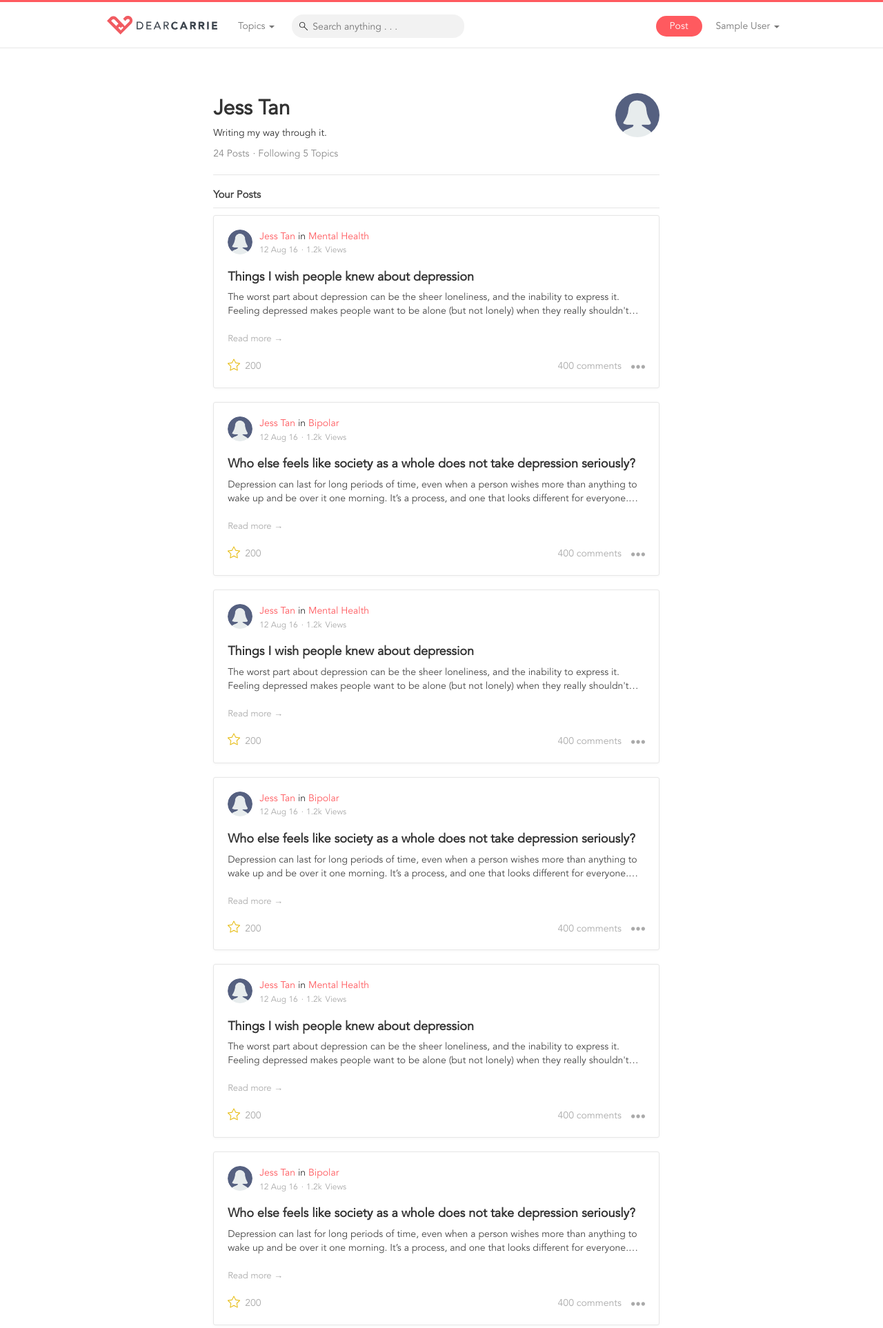
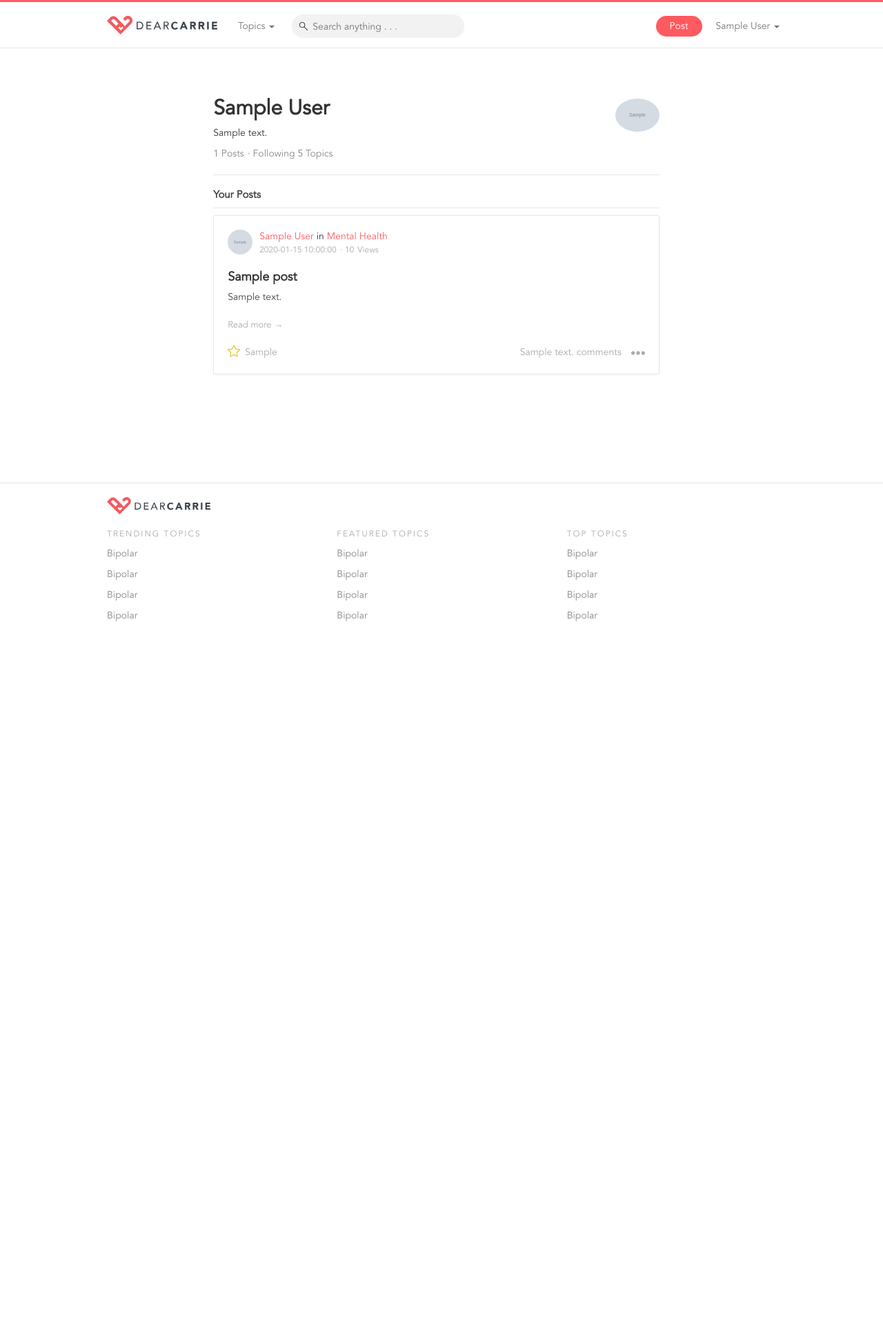
Before and after one commit to jessdesigntan/dearcarrie, a PHP site: page /profile.php?userID=1 in a window 1280 px wide. Shown: the top 1926 px of the page at 69% size. After the commit the page ends 901 px from the top, so only its background shows below. Run offline with PHP 8.4, Linux system fonts and the light colour scheme; the visitor is signed in with stand-in values (Sample User, id 1); tables that the repository leaves empty or names only in its code hold one stand-in row (values such as "Sample post"); grey boxes marked "Sample" are stand-in pictures; some libraries are stand-ins or nearby versions.

Commit message:
search function, crud post, home listing

```diff
--- a/controllers/commonFunctions.php
+++ b/controllers/commonFunctions.php
@@ -22,6 +22,13 @@ function checkRole($userRole, $role) {
 	}
 }
 
+function goBackIfNotEqual($currentUser, $userID) {
+	if($currentUser != $userID) {
+		echo "<script type='text/javascript'>history.go(-1);</script>";
+		exit;
+	}
+}
+
 function redirectToLogin($userRole, $role) {
 	if($userRole != $role) {
 		echo "<script type='text/javascript'>window.top.location='/fyp/login';</script>";
@@ -43,13 +50,15 @@ function connectToDataBase() {
 }
 
 /***************** QUERY FUNCTIONS *********************/
+function getUserIDByEmail ($email) {
+	$conn = connectToDataBase();
 
-function validateQuery($conn, $sql){
-	if ($conn->query($sql) === FALSE) {
-		header("location: error.php?msg=Database connection error");
-		exit();
-	}
+	$sql = "SELECT * FROM users WHERE email = '$email'";
+	$result = $conn->query($sql);
+	$value = $result->fetch_assoc();
+	return $value["id"];
 }
+
 
 /***************** QUICK CHECKS *********************/
 //return true if empty
@@ -61,4 +70,101 @@ function ifEmpty($var) {
 		return false;
 	}
 }
+
+function validateQuery($conn, $sql){
+	if ($conn->query($sql) === FALSE) {
+		header("location: error.php?msg=Database connection error");
+		exit();
+	}
+}
+
+function getPostByID($id) {
+	$conn = connectToDataBase();
+
+	$sql = "SELECT * FROM posts WHERE id = '$id'";
+	$result = $conn->query($sql);
+	$value = $result->fetch_assoc();
+
+	$conn->close();
+	return $value;
+}
+
+function getUserByID($id) {
+	$conn = connectToDataBase();
+
+	$sql = "SELECT * FROM users WHERE id = '$id'";
+	$result = $conn->query($sql);
+	$value = $result->fetch_assoc();
+
+	$conn->close();
+	return $value;
+}
+
+function displayAllPost() {
+	$conn = connectToDataBase();
+	$sql = "SELECT * FROM posts";
+	$result = $conn->query($sql);
+	$resArr = array();
+
+	if ($result->num_rows > 0) {
+		 // output data of each row
+		 while($row = $result->fetch_assoc()) {
+			 $resArr[] = $row;
+		 }
+	} else {
+		 showErrorMessage("No posts found");
+	}
+	$conn->close();
+	return $resArr;
+}
+
+function displayAllPostByUserID($id) {
+	$conn = connectToDataBase();
+	$sql = "SELECT * FROM posts WHERE userid ='$id' ORDER BY id DESC";
+	$result = $conn->query($sql);
+	$resArr = array();
+
+	if ($result->num_rows > 0) {
+		 // output data of each row
+		 while($row = $result->fetch_assoc()) {
+			 $resArr[] = $row;
+		 }
+	} else {
+		 showErrorMessage("No posts found");
+	}
+	$conn->close();
+	return $resArr;
+}
+
+function showErrorMessage($msg) {
+	header("Location: error.php?msg=$msg");
+}
+
+function countPostByUserID($id) {
+	$conn = connectToDataBase();
+	$sql = "SELECT COUNT(*) AS total FROM posts WHERE userid='$id'";
+	$result = $conn->query($sql);
+	$value = $result->fetch_assoc();
+
+	$conn->close();
+	return $value["total"];
+}
+
+function searchPost($keyword) {
+	$conn = connectToDataBase();
+	$sql = "SELECT * FROM posts WHERE title lIKE '%$keyword%' OR description LIKE '%$keyword%'";
+	$result = $conn->query($sql);
+	$resArr = array();
+
+	if ($result->num_rows > 0) {
+		 // output data of each row
+		 while($row = $result->fetch_assoc()) {
+			 $resArr[] = $row;
+		 }
+	} else {
+		 showErrorMessage("No posts found");
+	}
+	$conn->close();
+	return $resArr;
+}
 ?>
--- a/controllers/templates.php
+++ b/controllers/templates.php
@@ -77,8 +77,8 @@ function navbar() {
             </ul>
           </li>
         </ul>
-        <form class="navbar-form navbar-left hide-mobile" action="search">
-            <input type="text" class="nav-search" placeholder="Search anything . . .">
+        <form class="navbar-form navbar-left hide-mobile" action="search" method="get">
+            <input type="text" class="nav-search" placeholder="Search anything . . ." name="keyword">
         </form>
         <ul class="nav navbar-nav navbar-right">
           <!-- not signed in -->
@@ -104,7 +104,7 @@ function navbar() {
             <?php if (!checkLogin()) { ?>
             <a href="#" class="dropdown-toggle" data-toggle="dropdown" role="button" aria-haspopup="true" aria-expanded="false"><?=$_SESSION["name"];?> <span class="caret"></span></a>
             <ul class="dropdown-menu">
-              <li><a href="profile">Profile</a></li>
+              <li><a href="profile?userID=<?=$_SESSION["userid"];?>">Profile</a></li>
               <li><a href="addPost">Add Post</a></li>
               <li><a href="editProfile">Edit Profile</a></li>
               <?php if (checkRole($_SESSION["role"], "admin")) { ?>
@@ -134,36 +134,37 @@ function navbar() {
 <?php
 }
 
-function card() {
+function card($id) {
+  $post = getPostByID($id);
+  $user = getUserByID($post["userid"]);
 ?>
 <div class="card">
   <div class="header">
     <div class="image">
-      <a href="#"><img src="images/avatar.png"></a>
+      <a href="profile?userID=<?=$user["id"];?>"><img src="<?=$user["image"];?>"></a>
     </div>
     <div class="author-details">
-      <div><a href="profile">Jess Tan</a> in <a href="topicDetails">Mental Health</a></div>
-      <div class="date">12 Aug 16</div>
-      <div class="views">1.2k</div>
+      <div><a href="profile?userID=<?=$user["id"];?>"><?=$user["name"];?></a> in <a href="topicDetails">Mental Health</a></div>
+      <div class="date"><?=$post["timestamp"];?></div>
+      <div class="views"><?=$post["views"];?></div>
     </div>
   </div>
 
   <div class="content short">
-    <a href="post">
-      <h4>Things I wish people knew about depression</h4>
-      <p>The worst part about depression can be the sheer loneliness, and the inability to express it. Feeling depressed makes people want to be alone (but not lonely) when they really shouldn't be. If you care, please check on your depressed loved-ones, often. Offering to simply hangout means so much.
-Insulting, acting negatively or being in denial towards depressed people makes them feel even more isolated and unloved from you and in turn they won't trust you, or anyone else. If you are someone they look up to or consider close to you then you are a huge factor into them feeling better or worse.</p>
+    <a href="post?postID=<?=$post["id"];?>">
+      <h4><?=$post["title"];?></h4>
+      <p><?=$post["description"];?></p>
     </a>
-    <a href="#" class="read-more">Read more &#8594;</a>
+    <a href="post?postID=<?=$post["id"];?>" class="read-more">Read more &#8594;</a>
   </div>
 
   <div class="footer">
     <div class="float-left">
       <a href="#" class="star-icon"></a>
-      200
+      <?=$post["likes"];?>
     </div>
     <div class="float-right">
-      <a href="#">400 comments</a>
+      <a href="#"><?=$post["comments"];?> comments</a>
       <a href="#" class="dots-icon" data-placement="bottom" tabindex="0" role="button" data-toggle="popover" data-trigger="focus"
       data-content="
         <a href='#' title='test add link'>Report</a>
@@ -176,45 +177,6 @@ Insulting, acting negatively or being in denial towards depressed people makes t
     </div>
   </div>
 </div>
-  <div class="card">
-    <div class="header">
-      <div class="image">
-        <a href="#"><img src="images/avatar.png"></a>
-      </div>
-      <div class="author-details">
-        <div><a href="profile">Jess Tan</a> in <a href="topicDetails">Bipolar</a></div>
-        <div class="date">12 Aug 16</div>
-        <div class="views">1.2k</div>
-      </div>
-    </div>
-
-    <div class="content short">
-      <a href="post">
-        <h4>Who else feels like society as a whole does not take depression seriously?</h4>
-        <p>Depression can last for long periods of time, even when a person wishes more than anything to wake up and be over it one morning. It’s a process, and one that looks different for everyone. Some people go running, others meet new people or take up a new hobby in effort to help themselves. The one method guaranteed to fail is telling a depressed person to “snap out of it.”</p>
-      </a>
-      <a href="#" class="read-more">Read more &#8594;</a>
-    </div>
-
-    <div class="footer">
-      <div class="float-left">
-        <a href="#" class="star-icon"></a>
-        200
-      </div>
-      <div class="float-right">
-        <a href="#">400 comments</a>
-        <a href="#" class="dots-icon" data-placement="bottom" tabindex="0" role="button" data-toggle="popover" data-trigger="focus"
-        data-content="
-          <a href='#' title='test add link'>Report</a>
-          <a href='#' title='test add link'>Share</a>
-          "
-        ><img src="images/dots.svg"></a>
-        <script>
-          $("[data-toggle=popover]").popover({html:true})
-        </script>
-      </div>
-    </div>
-  </div>
 <?php
 }
 
@@ -223,7 +185,7 @@ function suggestedCard() {
   <div class="card">
     <div class="header">
       <div class="image">
-        <a href="#"><img src="images/avatar.png"></a>
+        <a href="#"><img src="images/default.svg"></a>
       </div>
       <div class="author-details">
         <div><a href="profile">Jess Tan</a> in <a href="topicDetails">Bipolar</a></div>
@@ -277,35 +239,37 @@ function topicCard() {
 <?php
 }
 
-function cardExpand() {
+function cardExpand($postID) {
+  $post = getPostByID($postID);
+  $user = getUserByID($post["userid"]);
 ?>
   <div class="card mBottom-40 edit">
     <div class="header">
       <div class="image">
-        <a href="#"><img src="images/avatar.png"></a>
+        <a href="#"><img src="<?=$user["image"];?>"></a>
       </div>
       <div class="author-details">
-        <div><a href="profile">Jess Tan</a> in <a href="topicDetails">Bipolar</a></div>
-        <div class="date">12 Aug 16</div>
-        <div class="views">1.2k</div>
+        <div><a href="profile"><?=$user["name"];?></a> in <a href="topicDetails">Bipolar</a></div>
+        <div class="date"><?=$post["timestamp"];?></div>
+        <div class="views"><?=$post["views"];?></div>
       </div>
-      <a class="edit" href="editPost"><span class="glyphicon glyphicon-pencil" aria-hidden="true"></span></a>
+      <?php if($post["userid"] == $_SESSION["userid"]) { ?>
+        <a class="edit" href="editPost?postID=<?=$post["id"];?>"><span class="glyphicon glyphicon-pencil" aria-hidden="true"></span></a>
+      <?php } ?>
     </div>
 
     <div class="content">
-      <h4>Ryan Lochte Is the Ugly American</h4>
-      <p>Lorem ipsum dolor sit amet, consectetuer adipiscing elit. Aenean commodo ligula eget dolor. Aenean massa. Cum sociis natoque penatibus et magnis dis parturient montes, nascetur ridiculus mus. Donec quam felis, ultricies nec, pellentesque eu, pretium quis, sem. Nulla consequat massa quis enim. Donec pede justo, fringilla vel, aliquet nec, vulputate eget, arcu.</p>
-      <p>In enim justo, rhoncus ut, imperdiet a, venenatis vitae, justo. Nullam dictum felis eu pede mollis pretium. Integer tincidunt. Cras dapibus. Vivamus elementum semper nisi. Aenean vulputate eleifend tellus. Aenean leo ligula, porttitor eu, consequat vitae, eleifend ac, enim. Aliquam lorem ante, dapibus in, viverra quis, feugiat a, tellus.</p>
-      <p>Phasellus viverra nulla ut metus varius laoreet. Quisque rutrum. Aenean imperdiet. Etiam ultricies nisi vel augue. Curabitur ullamcorper ultricies nisi. Nam eget dui. Etiam rhoncus. Maecenas tempus, tellus eget condimentum rhoncus, sem quam semper libero, sit amet adipiscing sem neque sed ipsum. Nam quam nunc, blandit vel, luctus pulvinar, hendrerit id, lorem. Maecenas nec odio et ante tincidunt tempus. Donec vitae sapien ut libero venenatis faucibus. Nullam quis ante. Etiam sit amet orci eget eros faucibus tincidunt. Duis leo. Sed fringilla mauris sit amet nibh. Donec sodales sagittis magna. Sed consequat, leo eget bibendum sodales, augue velit cursus nunc,</p>
+      <h4><?=$post["title"];?></h4>
+      <p><?=$post["description"];?></p>
     </div>
 
     <div class="footer">
       <div class="float-left">
         <a href="#" class="star-icon"></a>
-        200
+        <?=$post["likes"];?>
       </div>
       <div class="float-right">
-        <a href="#">400 comments</a>
+        <a href="#"><?=$post["comments"];?> comments</a>
         <a href="#" class="dots-icon" data-placement="bottom" tabindex="0" role="button" data-toggle="popover" data-trigger="focus"
         data-content="
           <a href='#' title='test add link'>Report</a>
@@ -326,7 +290,7 @@ function commentCard() {
   <div class="card comment-card">
     <div class="header">
       <div class="image">
-        <a href="#"><img src="images/avatar.png"></a>
+        <a href="#"><img src="images/default.svg"></a>
       </div>
       <div class="author-details">
         <div>
--- a/css/style.css
+++ b/css/style.css
@@ -30,6 +30,8 @@
   29. breadcrumbs overwrite
   30. tables styles
   31. editable-fields
+  32. small-wrapper
+  33. post-empty-state
 */
 
 /*=============================
@@ -788,7 +790,7 @@ footer ul > li > a {
   border-radius: 30px;
   background-color: transparent;
   border: 1px solid var(--primary-color);
-  color: var(--primary-color);
+  color: var(--primary-color) !important;
   padding: 10px 20px;
   transition: all 0.3s ease 0s;
   font-weight: 300;
@@ -797,7 +799,8 @@ footer ul > li > a {
 
 .primary-line-btn:hover {
   background-color: var(--primary-color);
-  color: white;
+  color: white !important;
+  text-decoration: none;
 }
 
 .secondary-line-btn {
@@ -1159,6 +1162,11 @@ h4.hero-center::after {
   margin-left: 5px;
 }
 
+.user-header img {
+  width: 64px;
+  border-radius: 50%;
+}
+
 /*=============================
     22. mobile-search-bar
 ===============================*/
@@ -1432,3 +1440,27 @@ form.editable-fields select:hover {
   text-align: center;
   margin-bottom: 20px;
 }
+
+/*=============================
+    33. post-empty-state
+===============================*/
+.post-empty-state {
+  width: 100%;
+  display: table;
+  padding: 50px;
+  background-color: #f7f7f7;
+}
+
+.post-empty-state > div {
+  text-align: center;
+  display: table-cell;
+  vertical-align: middle;
+}
+
+.post-empty-state > div > h4 {
+  margin-bottom: 30px;
+  text-transform: uppercase;
+  font-size: 15px;
+  letter-spacing: 2px;
+  color: var(--medium-text);
+}
--- a/loginProcess.php
+++ b/loginProcess.php
@@ -16,6 +16,7 @@ if (count($value["id"]) == 0) {
 }
 
 else {
+  $_SESSION["userid"] = $value["id"];
   $_SESSION["email"] = $value["email"];
   $_SESSION["role"] = $value["role"];
   $_SESSION["name"] = strtok($value["name"], " "); //get first word of the name
--- a/logout.php
+++ b/logout.php
@@ -1,5 +1,8 @@
 <?php
 session_start();
+$_SESSION["userid"] = "";
+unset($_SESSION["userid"]);
+
 $_SESSION["email"] = "";
 unset($_SESSION["email"]);
 
--- a/profile.php
+++ b/profile.php
@@ -1,8 +1,12 @@
 <!DOCTYPE html>
-<?php include('controllers/templates.php'); ?>
+<?php
+  include('controllers/templates.php');
+  $userID = $_GET["userID"];
+  $user = getUserByID($userID);
+?>
 
 <html lang="en">
-  <?php head("User Profile"); ?>
+  <?php head("Your Profile"); ?>
 
   <body>
     <?= navbar(); ?>
@@ -12,25 +16,44 @@
           <div class="user-header">
             <div class="header">
               <div>
-                <h2>Jess Tan</h2>
-                <p>Writing my way through it.</p>
+                <h2><?=$user["name"];?></h2>
+                <p><?=$user["description"];?></p>
               </div>
               <div>
-                <img src="images/avatar.png">
+                <img src="<?=$user["image"];?>">
               </div>
             </div>
             <div class="details">
-              <p><span class="weight-500">24</span> Posts</p>
+              <p><span class="weight-500"><?=countPostByUserID($userID);?></span> Posts</p>
               <a href="#" data-toggle="modal" data-target="#topicsModal">Following <span class="weight-500">5</span> Topics</a>
             </div>
           </div>
 
           <div class="content-title">
-            <h4>Your Posts</h4>
+            <?php if ($_SESSION["userid"] == $userID) {?>
+              <h4>Your Posts</h4>
+            <?php } else { ?>
+              <h4><?=$user["name"];?>'s Posts</h4>
+            <?php } ?>
           </div>
-          <?php for ($i=1; $i<=12; $i++) {
-            card();
-          }
+          <?php
+            $posts = displayAllPostByUserID($userID);
+
+            if (count($posts) == 0) {
+          ?>
+              <div class="post-empty-state">
+                  <div>
+                      <h4>No posts yet</h4>
+                      <a class="primary-line-btn" href="addPost">Write something</a>
+                  </div>
+              </div>
+          <?php
+            }
+            else {
+              foreach ($posts as $post) {
+                card($post["id"]);
+              }
+            }
           ?>
         </div>
       </div><!-- ./row -->
--- a/registerProcess.php
+++ b/registerProcess.php
@@ -21,6 +21,7 @@ else {
   validateQuery($conn, $sql);
 
   //Logged user in immediately
+  $_SESSION["userid"] = $conn->insert_id;;
   $_SESSION["email"] = $email;
   $_SESSION["role"] = "normal";
   $_SESSION["name"] = strtok($name, " "); //get first word of the name
```
Also changed, not shown: addPost.php (+35 -7 lines), addPostProcess.php (+18 -12 lines), editPost.php (+40 -8 lines), editPostProcess.php (added, +15 -0 lines), index.php (+4 -16 lines), post.php (+6 -3 lines), search.php (+10 -5 lines), images/default.svg (added).
